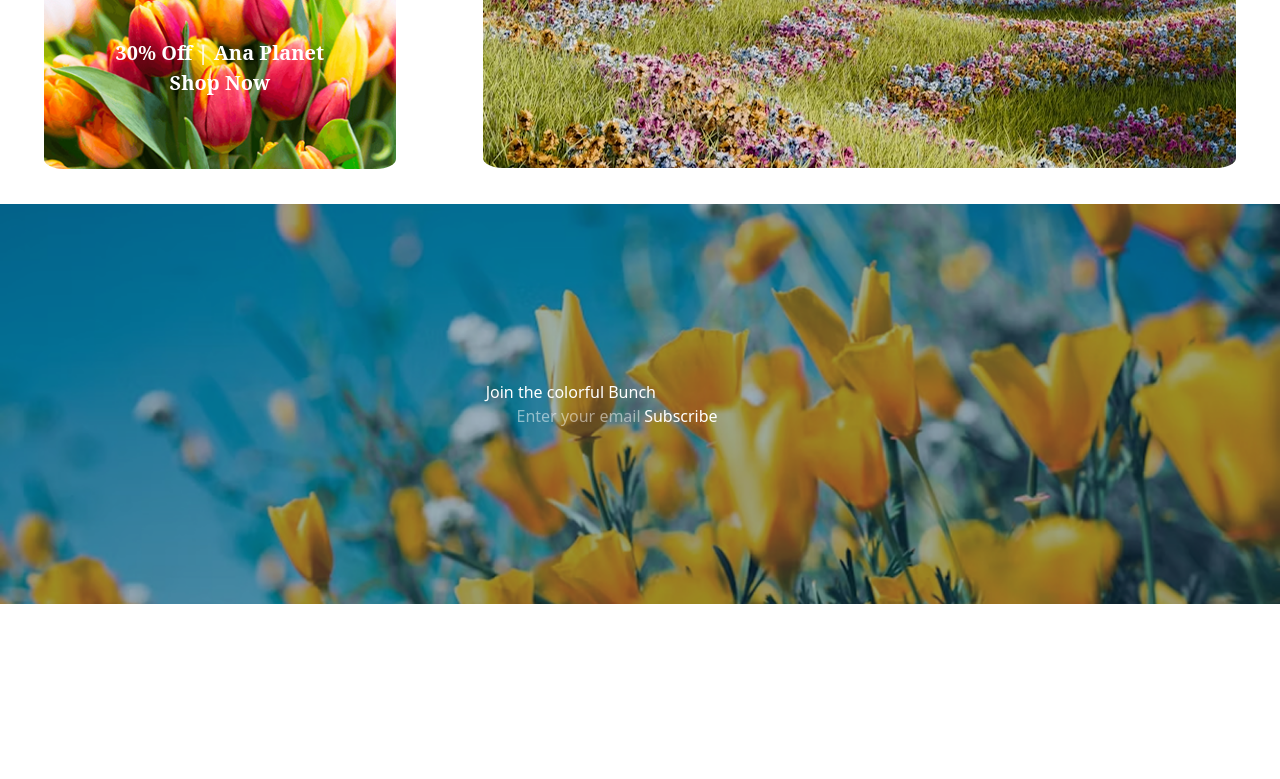
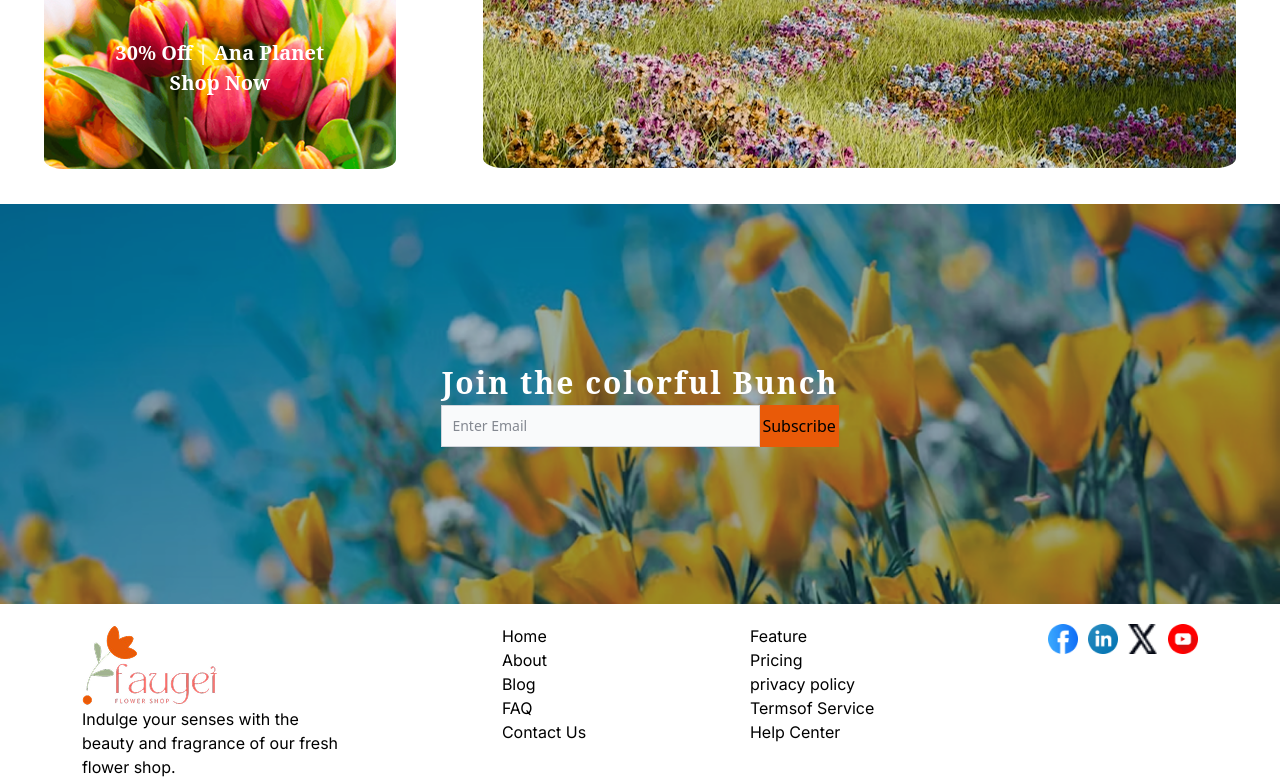
Before and after one commit to Roni-mia/responsive-flowers, a plain HTML site: page index.html in a window 1280 px wide. Shown: the part 2989-3768 px from the top of the page. Before the commit the page ends 3593 px from the top, so only its background shows below. Drawn offline with nearby package versions, Linux system fonts and the light colour scheme; a web font is replaced by a local one.

Commit message:
add all of my dada

```diff
--- a/asset/css/style.css
+++ b/asset/css/style.css
@@ -98,6 +98,7 @@
     font-size: 20px;
     font-family: "Noto Serif", serif;
 }
+
 .flower_planet_orderlist li{
     padding: 10px;
 }
@@ -161,13 +162,32 @@
     font-family: "Noto Serif", serif;
     margin-bottom: 30%;
 }
+
 .contact_page_title{
     color: white;
+    font-size: 30px;
+    text-align: center;
+    font-family: "Noto Serif", serif;
+    font-weight: bold;
+    letter-spacing: 2px;
 }
-.contact_page_form{
-    width: 50%;
-    padding-left: 10%;
-    border: 1 px solid white;
+.contact button{
+    width: 100px;
+    background-color: #E95A08;
+}
+.footer_section{
+    margin-top: 20px;
+    font-family: "Inter", sans-serif;
+}
+.footer_list{
+  display: flex;
+  flex-direction: column;
+  gap: 10px;
+}
+.footer_img img{
+    width: 40px;
+    height: 30px;
+    padding-left: 10px;
 }
 
 @media screen and (max-width:576px){
@@ -210,5 +230,9 @@
     flex-direction: column;
 
     }
+    .footer_section{
+       flex-direction: column;
+       padding-left: 10px;
+    }
 
 }
--- a/index.html
+++ b/index.html
@@ -203,15 +203,51 @@
   </section>
   <section>
     <div class="lg:w-7xl m-auto contact_page">
-        <div class="contact_page_title">
-            <p>Join the colorful Bunch</p>
-            <form action="#" method="post" class="">
-            <input type="email" placeholder="Enter your email" name="email" class="contact_page_form">
-            <button type="submit">Subscribe</button>
-            </form>
-    </form>
+        <div class="contact_page_form">
+            <div class="contact_page_title">
+                <p>Join the colorful Bunch</p>
+            </div>
+
+            <div class="flex contact">
+                <input type="email" id="helper-text" aria-describedby="helper-text-explanation" class="w-5xl bg-gray-50 border border-gray-300 text-gray-900 text-sm focus:border-blue-500 w-full p-2.5 dark:bg-gray-700 dark:border-gray-600 dark:placeholder-gray-400 dark:text-white" placeholder="Enter Email">
+                <button type="submit">Subscribe</button>
+            </div>
         </div>
     </div>
+  </section>
+  <section>
+    <footer>
+        <div class="lg:w-7xl flex justify-around m-auto footer_section">
+            <div>
+                <img src="asset/image/logo.png" alt="">
+                <p>Indulge your senses with the <br> beauty and fragrance of our fresh <br> flower shop.</p>
+            </div>
+            <div class="footer_list">
+                <ul>
+                    <li><a href="">Home</a></li>
+                    <li><a href="">About</a></li>
+                    <li><a href="">Blog</a></li>
+                    <li><a href="">FAQ</a></li>
+                    <li><a href="">Contact Us</a></li>
+                </ul>
+            </div>
+            <div>
+                <ul>
+                    <li><a href="">Feature</a></li>
+                    <li><a href="">Pricing</a></li>
+                    <li><a href="">privacy policy</a></li>
+                    <li><a href="">Termsof Service</a></li>
+                    <li><a href="">Help Center</a></li>
+                </ul>
+            </div>
+            <div class="flex justify-around footer_img">
+                <img src="asset/image/icon-facebook.png" alt="">
+                <img src="asset/image/icon-linkedin.png" alt="">
+                <img src="asset/image/icon-twitter.png" alt="">
+                <img src="asset/image/icon-youtube.png" alt="">
+            </div>
+        </div>
+    </footer>
   </section>
 
 </body>
```
